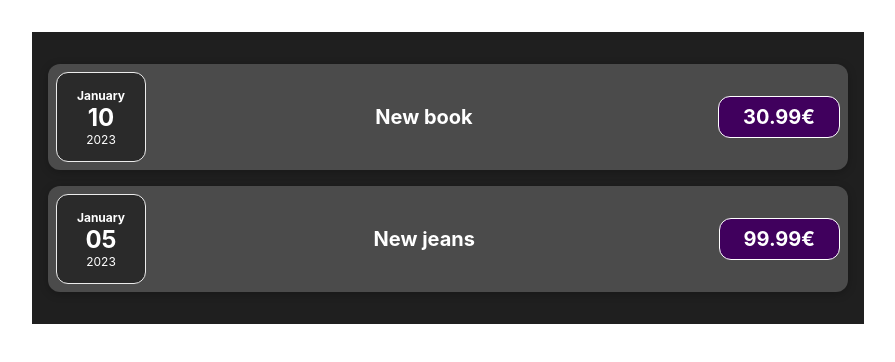
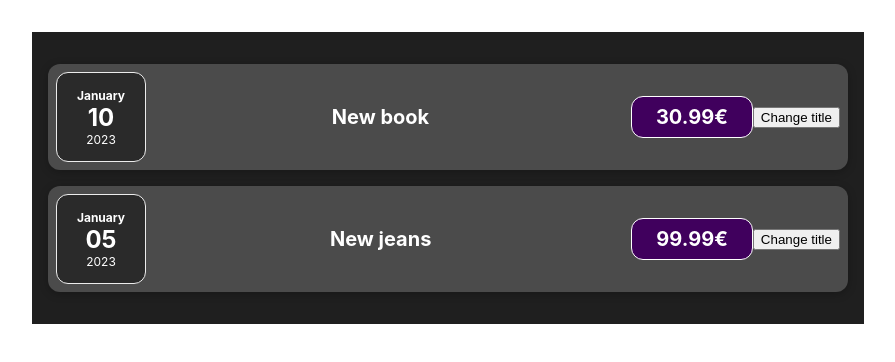
Before and after one commit to Progeim111/expenses, a React (Create React App) app: page / in a window 1280 px wide. Shown: the top 362 px of the page, without its empty margins (192-1087 px from the left). Built offline with nearby package versions, Linux system fonts and the light colour scheme.

Commit message:
Sündmuste töötlus komponentides

```diff
--- a/src/components/Expenses/ExpenseItem.js
+++ b/src/components/Expenses/ExpenseItem.js
@@ -1,16 +1,26 @@
+import React, {useState} from 'react';
+
 import './ExpenseItem.css';
 import ExpenseDate from "./ExpenseDate";
+import Card from "../UI/Card";
 
 function ExpenseItem(props){
+const [title, setTitle] = useState(props.expenseData.title)
+
+    const clickHandler = () => {
+        setTitle('Updated!')
+        console.log(title)
+    }
 
     return (
-        <div className="expense-item">
+        <Card className="expense-item">
             <ExpenseDate date={props.expenseData.date}></ExpenseDate>
             <div className="expense-item__description">
                 <h2>{props.expenseData.title}</h2>
                 <div className="expense-item__price">{props.expenseData.price}€</div>
             </div>
-        </div>
+            <button onClick={clickHandler}>Change title</button>
+        </Card>
     )
 }
 
```
